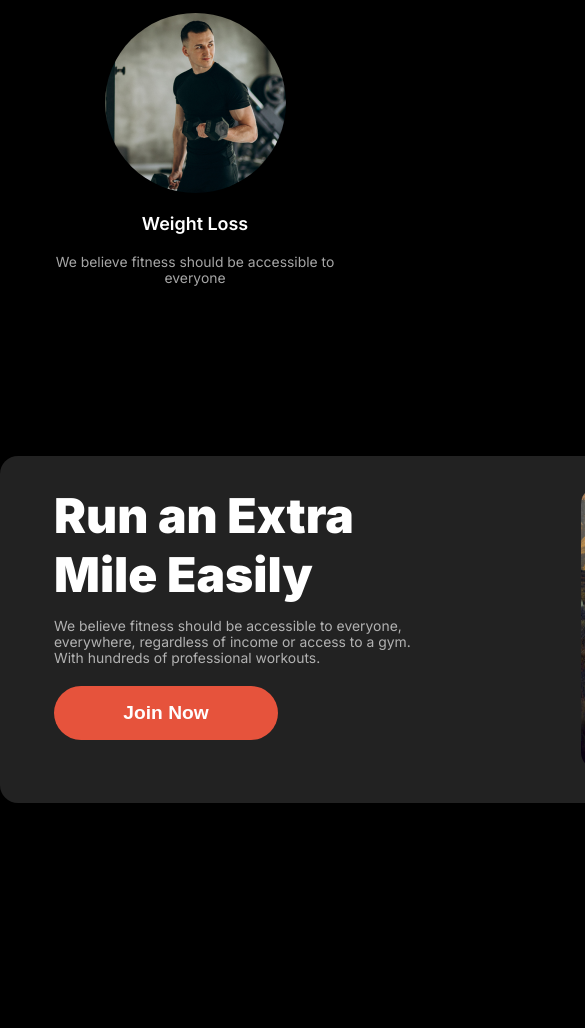
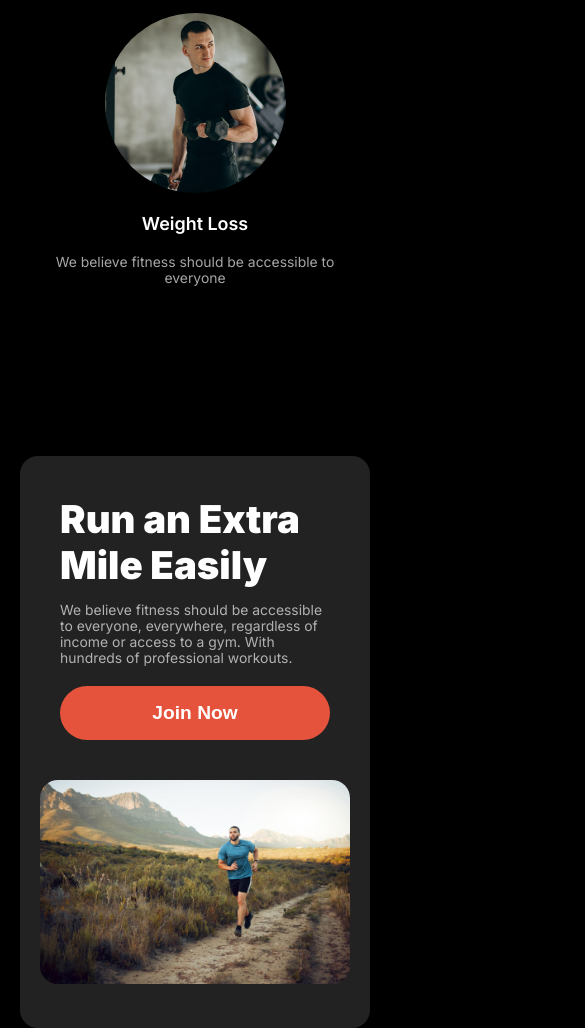
Before and after one commit to Kamil-Ahmed67/Batch10-Assignment02, a plain HTML site: page index.html in a window 390 px wide. Shown: the part 2474-3502 px from the top of the page, 585 px wide, since content can reach past the window. Before the commit the page ends 3277 px from the top, so only its background shows below. Drawn offline with Linux system fonts and the light colour scheme; a web font is replaced by a local one.

Commit message:
Responsive Running Section Added

```diff
--- a/styles/responsive.css
+++ b/styles/responsive.css
@@ -14,7 +14,34 @@
    }
    /* nav responsive starts */
    /* Running Responsive Starts */
+   .running{
+    padding:0 20px;
 
+   }
+   .running-child-1{
+    margin:0 auto;
+    padding:20px
+   }
+   .running-child-1 h3{
+    font-size: 2.4rem;
+   }
+  .primary-btn-2{
+    width: 100%;
+    align-self: center;
+    cursor: pointer;
+  }
+   .running-child-2 img{
+    width:100%;
+   }
+   .running-child-1, .running-child-2{
+    width:100%;
+    margin-bottom: 20px;
+   }
+   .running>.running-container{
+    width: 100%;
+    flex-direction:column;
+    padding:20px;
+   }
    /* Running Responsive Ends */
    /* Habit Responsive Starts */
    .habits>.paragraph{
--- a/styles/style.css
+++ b/styles/style.css
@@ -31,16 +31,6 @@ background-color: black;
     width: 224px;
     border-radius:42px;
     margin:0 14px;
-    padding:16px 40px 16px 40px;
-    border:none;
-}
-.primary-btn-2{
-    background: rgb(230, 83, 60);
-    color:white;
-    font-size: 1.2rem;
-    font-weight: 600;
-    width: 224px;
-    border-radius:42px;
     padding:16px 40px 16px 40px;
     border:none;
 }
@@ -91,6 +81,16 @@ flex-direction: column;
     padding: 30px 32px 29px 54px;
     justify-content: space-between;
     margin-top: 100px;
+}
+.primary-btn-2{
+    background: rgb(230, 83, 60);
+    color:white;
+    font-size: 1.2rem;
+    font-weight: 600;
+    width: 224px;
+    border-radius:42px;
+    padding:16px 40px 16px 40px;
+    border:none;
 }
 /* Running Styles Ends */
  /* Habit Style Starts */
```
